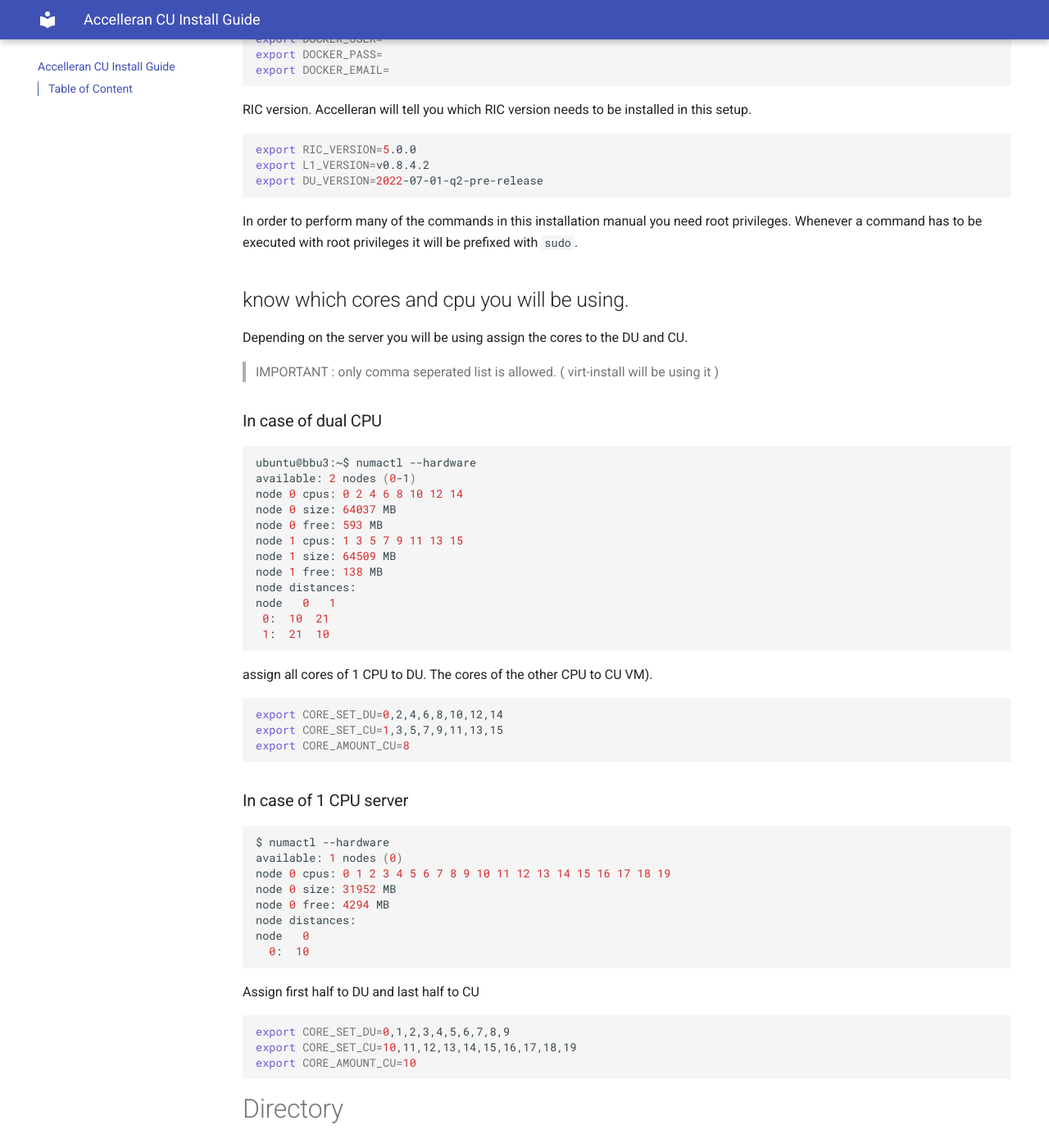
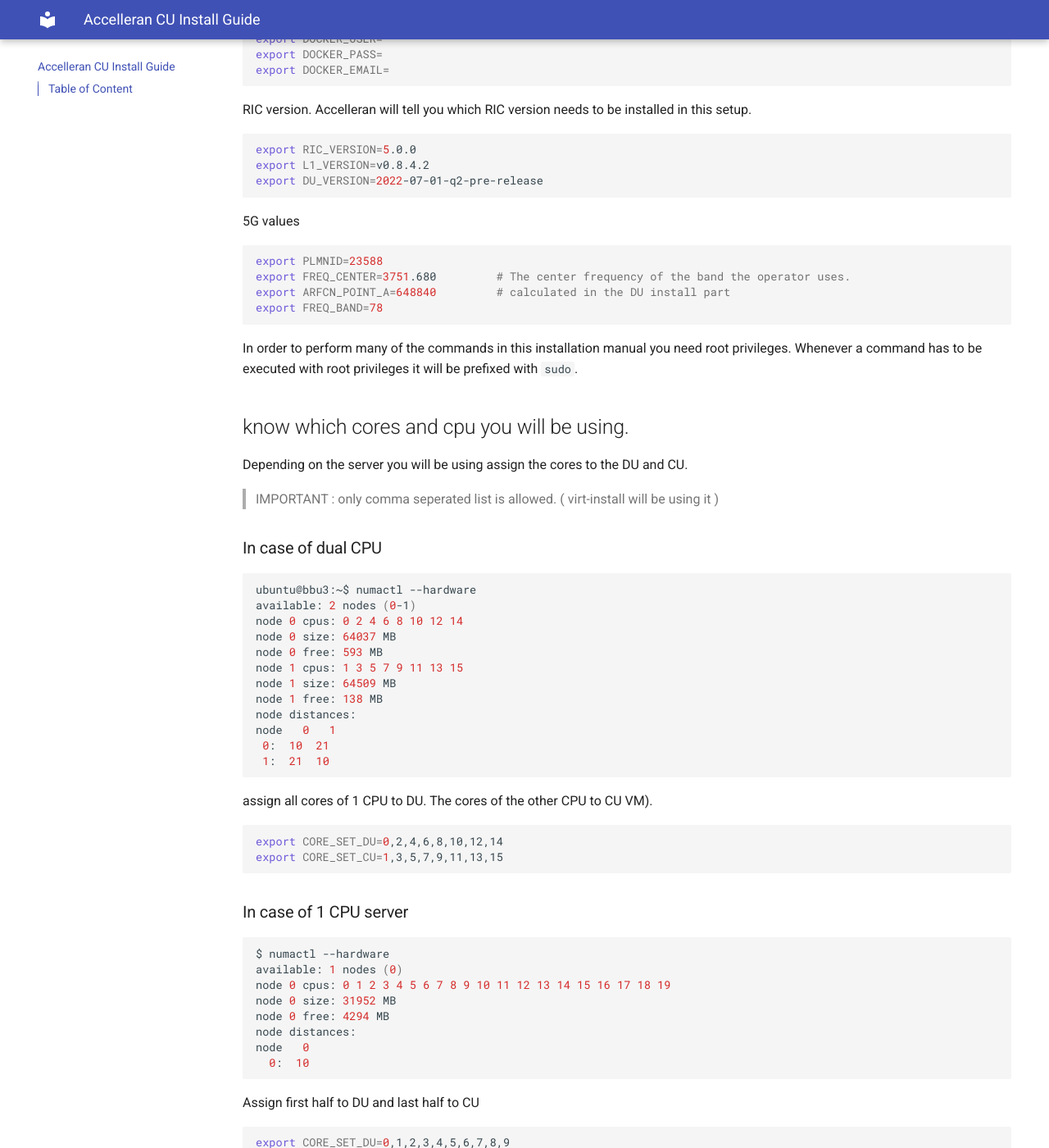
Before and after one commit to accelleran/drax-docs, an MkDocs documentation site: the page built from docs/index.md, in a window 1280 px wide and 1400 px high, scrolled down 3243 px. Shown: the whole window at 82% size. Built offline with MkDocs 1.6.1 and Material for MkDocs 9.7.7, drawn with Linux system fonts in a browser that asks for light colours; the version menu is left out.

Commit message:
adding troubeshooting

````diff
--- a/docs/index.md
+++ b/docs/index.md
@@ -121,6 +121,14 @@ export L1_VERSION=v0.8.4.2
 export DU_VERSION=2022-07-01-q2-pre-release
 ```
 
+5G values
+``` bash
+export PLMNID=23588
+export FREQ_CENTER=3751.680         # The center frequency of the band the operator uses.
+export ARFCN_POINT_A=648840         # calculated in the DU install part
+export FREQ_BAND=78
+```
+
 In order to perform many of the commands in this installation manual you need root privileges.
 Whenever a command has to be executed with root privileges it will be prefixed with `sudo`.
 ## know which cores and cpu you will be using.
@@ -148,7 +156,6 @@ assign all cores of 1 CPU to DU. The cores of the other CPU to CU VM).
 ``` bash
 export CORE_SET_DU=0,2,4,6,8,10,12,14
 export CORE_SET_CU=1,3,5,7,9,11,13,15
-export CORE_AMOUNT_CU=8
 ```
 
 ### In case of 1 CPU server
@@ -166,7 +173,6 @@ Assign first half to DU and last half to CU
 ``` bash
 export CORE_SET_DU=0,1,2,3,4,5,6,7,8,9
 export CORE_SET_CU=10,11,12,13,14,15,16,17,18,19
-export CORE_AMOUNT_CU=10
 ```
 
 # Directory
````
